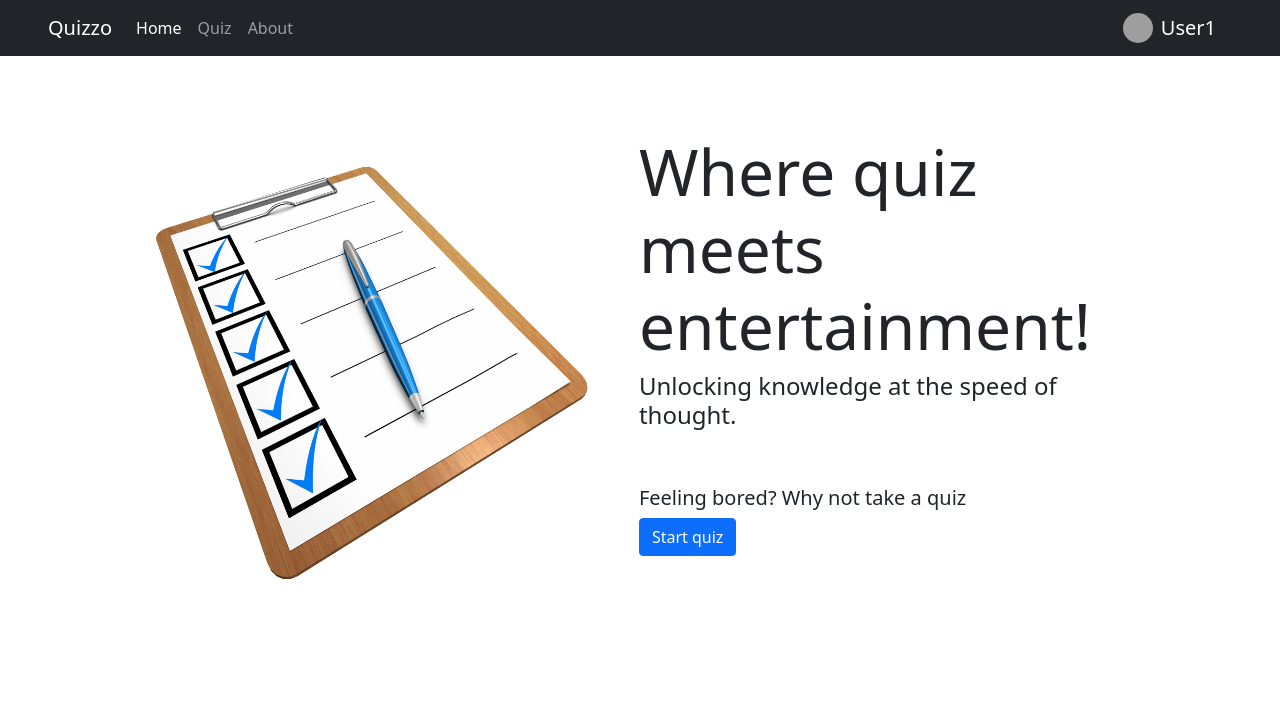
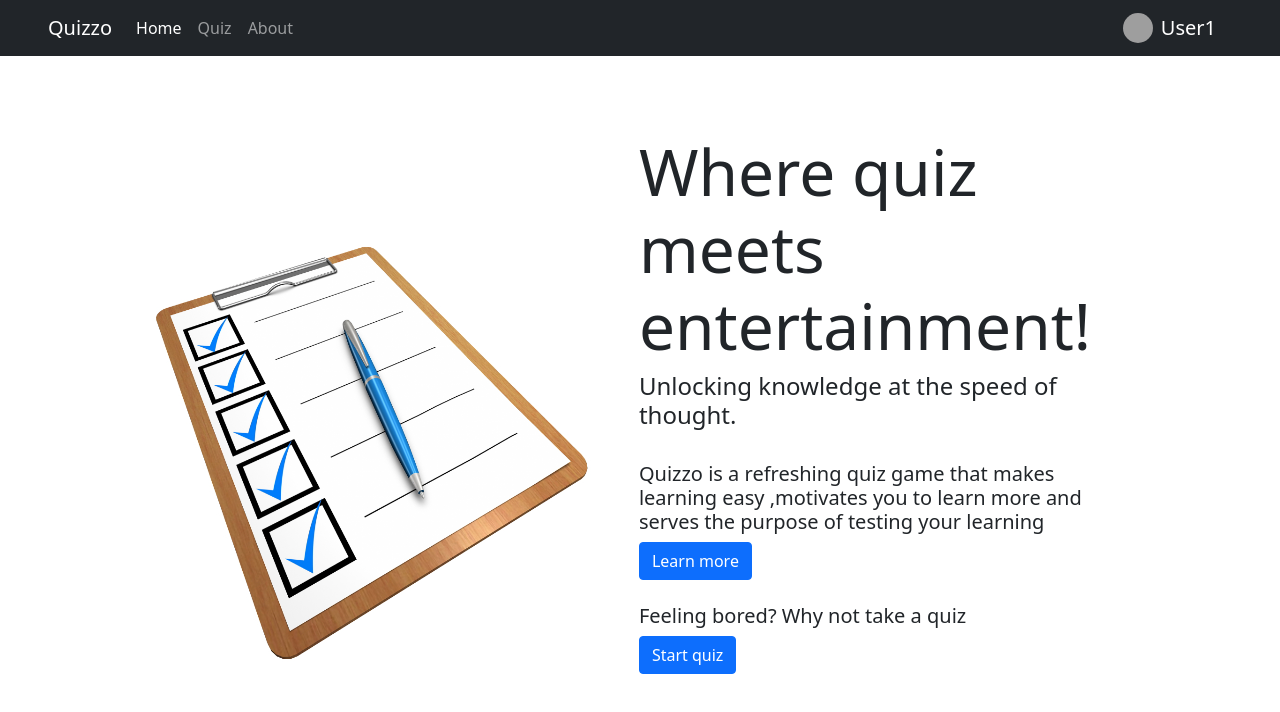
Before and after one commit to kunalvirmani98/quizzo, a React (Create React App) app: page / in a window 1280 px wide. Shown: the top 712 px of the page. Built offline with nearby package versions, Linux system fonts and the light colour scheme; grey boxes are pictures that could not be loaded.

Commit message:
made more changes to home page

```diff
--- a/src/home.js
+++ b/src/home.js
@@ -11,14 +11,19 @@ class Home extends React.Component {
         return (
             <div className="body-container">
                 <div className="d-flex justify-content-center">
-                    <img src={logo} style={{ width: "450px", height: "500px" }} alt="logo" />
+                    <img src={logo} style={{ width: "450px", height: "500px", marginTop: "5rem" }} alt="logo" />
                     <div className="m-5">
                         <h1 className="display-3"><strong>Where quiz meets entertainment!</strong></h1>
                         <h4>Unlocking knowledge at the speed of thought.</h4>
                         <br />
+                        <h5>Quizzo is a refreshing quiz game that makes learning easy ,motivates you to learn more and serves the purpose of
+                            testing your learning
+                        </h5>
+                        <button className="btn btn-primary">Learn more</button>
+                        <br />
                         <br />
                         <h5>Feeling bored? Why not take a quiz</h5>
-                        <button class="btn btn-primary submit-btn flex-end" type="submit">Start quiz</button>
+                        <button className="btn btn-primary submit-btn flex-end" type="submit">Start quiz</button>
                     </div>
                 </div>
                 <div></div>
```
